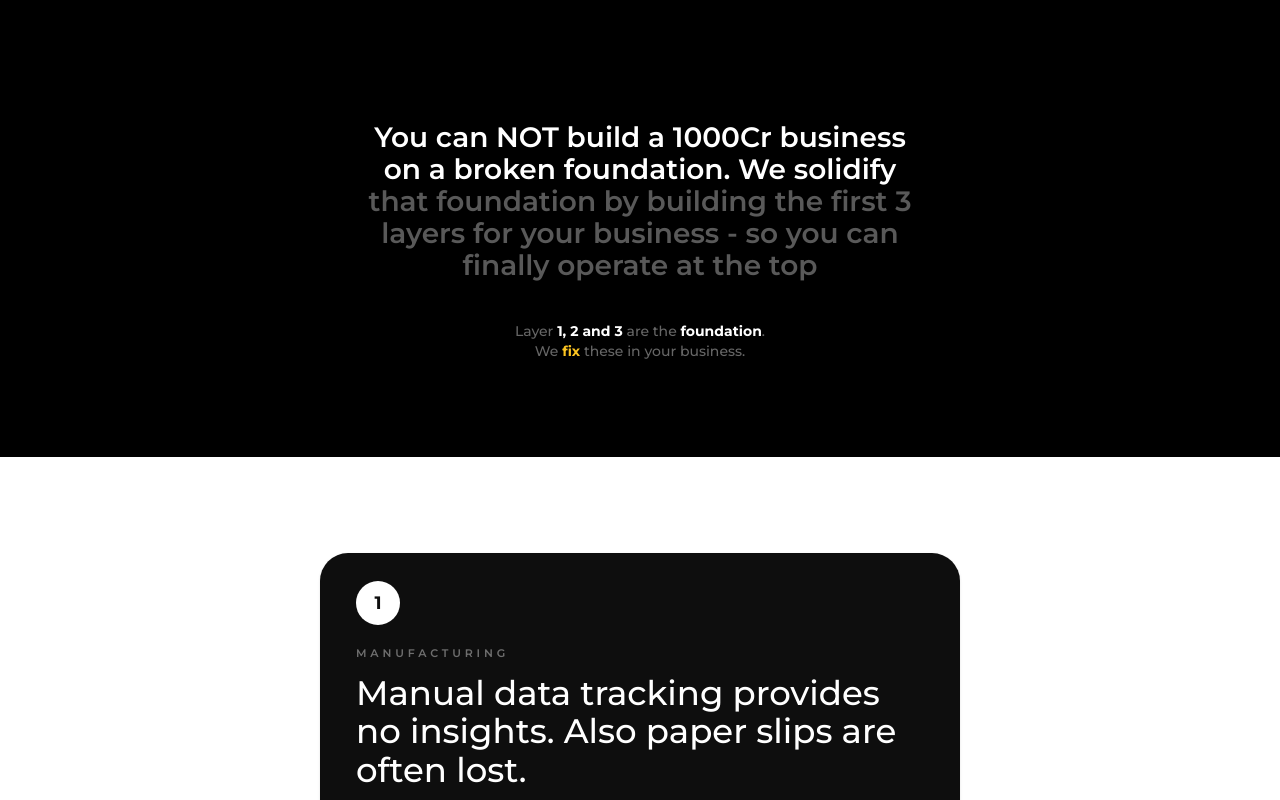
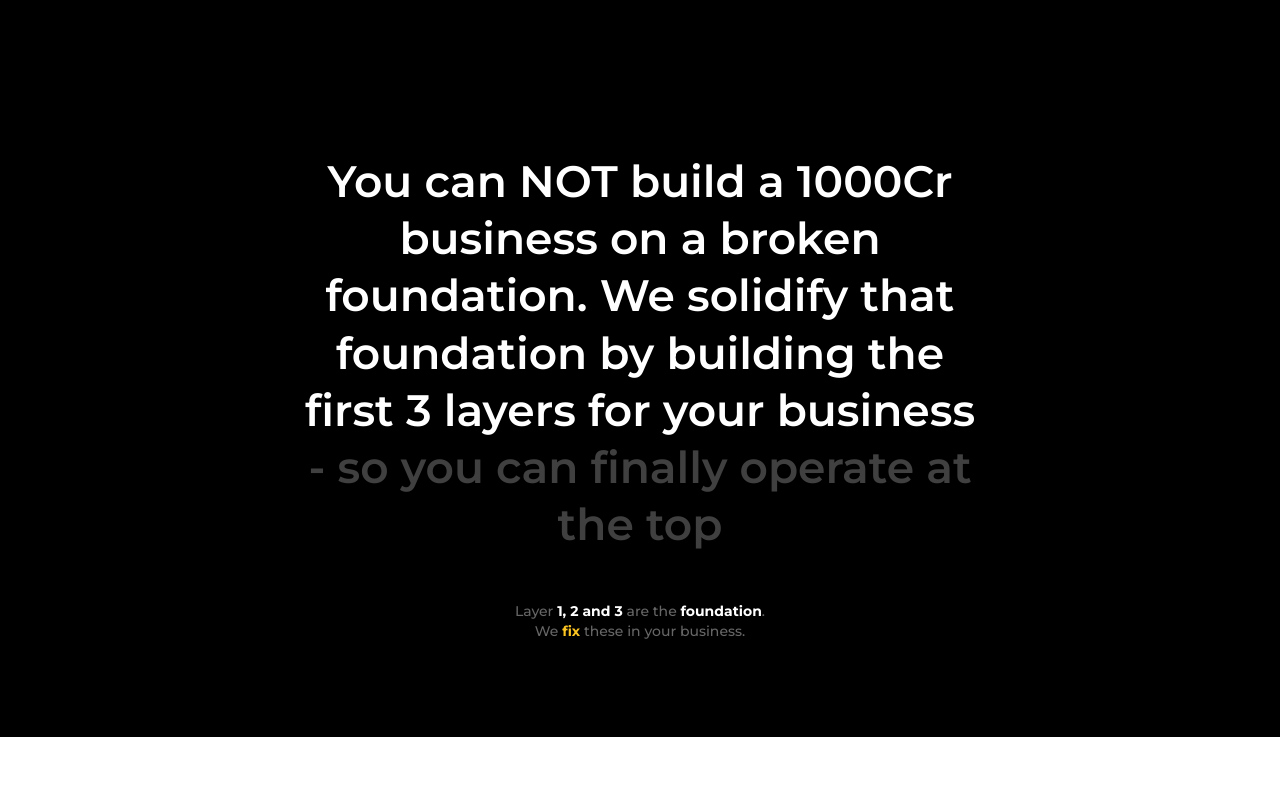
Before and after one commit to rahul-nagaura/System-for-SMEs, a Next.js app: page / in a window 1280 px wide. Shown: the part 3360-4160 px from the top of the page. Built offline with nearby package versions, Linux system fonts and the light colour scheme.

Commit message:
Auto-advance case studies carousel, scroll-reveal on What We Do text, About Us copy fixes

```diff
--- a/app/components/home/AboutUs.tsx
+++ b/app/components/home/AboutUs.tsx
@@ -6,14 +6,14 @@ export default function AboutUs() {
     <section id="about" className="text-white py-16 md:py-24 px-5" style={{ backgroundColor: "#000000" }}>
       <div className="max-w-[900px] mx-auto text-center">
         <p className="text-2xl md:text-3xl font-black leading-snug">
-          &ldquo;We make your business ready to run <span style={{ backgroundColor: GOLD }} className="px-1 text-[#0E0E0E]">without you</span> being there all the time — by creating the essential operational systems.&rdquo;
+          &ldquo;We make your business ready to run <span style={{ backgroundColor: GOLD }} className="px-1 text-[#0E0E0E]">without you</span> being there all the time — by creating the essential operational systems&rdquo;
         </p>
         <div className="mt-10 flex flex-col items-center gap-4">
           <span className="inline-flex items-center justify-center bg-white rounded-2xl p-3">
             <Image src="/iit-dhanbad.png" alt="IIT (ISM) Dhanbad" width={64} height={73} className="object-contain" />
           </span>
           <p className="text-base md:text-lg font-semibold text-white/70 max-w-xl">
-            We are a team of <b>IIT (ISM) Dhanbad</b> graduated engineers with a deep understanding of Indian SME &amp; family-business culture. Our goal is to make Indian SME businesses attractive to global talent and investors — by fixing the core operational systems they run on.
+            We are a team of <b>IIT (ISM) Dhanbad</b>{" "}graduated engineers with a deep understanding of Indian SME &amp; family-business culture. Our goal is to make Indian SME businesses attractive to global talent and investors — by fixing the core operational systems they run on.
           </p>
           <p className="mt-2 text-sm font-bold uppercase tracking-widest text-white/50">— Team, Systems for SME</p>
         </div>
--- a/app/components/home/ProductTracking.tsx
+++ b/app/components/home/ProductTracking.tsx
@@ -1,6 +1,6 @@
 "use client";
 
-import { useRef, useState } from "react";
+import { useEffect, useRef, useState } from "react";
 import Image from "next/image";
 import { GOLD } from "./theme";
 
@@ -56,18 +56,47 @@ const CASES: CaseStudy[] = [
   },
 ];
 
+// How long each card stays up before auto-advancing to the next one.
+const AUTO_ADVANCE_MS = 4000;
+
 export default function ProductTracking() {
   const [active, setActive] = useState(0);
   const [expanded, setExpanded] = useState(false);
   const [zoomSrc, setZoomSrc] = useState<string | null>(null);
+  const [isVisible, setIsVisible] = useState(false);
+  const [autoTick, setAutoTick] = useState(0); // bumped on manual nav to restart the timer
   const touchStart = useRef<{ x: number; y: number } | null>(null);
+  const sectionRef = useRef<HTMLElement>(null);
 
   const c = CASES[active];
 
   const goTo = (i: number) => {
     setActive((i + CASES.length) % CASES.length);
     setExpanded(false);
+    setAutoTick((t) => t + 1); // manual navigation gets a fresh full interval
   };
+
+  // Only auto-play while the carousel is on screen, so it's already moving
+  // by the time a scrolling user reaches it (and doesn't run in the background).
+  useEffect(() => {
+    const el = sectionRef.current;
+    if (!el) return;
+    const observer = new IntersectionObserver(([entry]) => setIsVisible(entry.isIntersecting), {
+      threshold: 0.4,
+    });
+    observer.observe(el);
+    return () => observer.disconnect();
+  }, []);
+
+  // Auto-advance to the next case study. Paused while off-screen, while a
+  // card is expanded (someone's reading), or while the zoom lightbox is open.
+  useEffect(() => {
+    if (!isVisible || expanded || zoomSrc) return;
+    const id = setInterval(() => {
+      setActive((a) => (a + 1) % CASES.length);
+    }, AUTO_ADVANCE_MS);
+    return () => clearInterval(id);
+  }, [isVisible, expanded, zoomSrc, autoTick]);
 
   const onTouchStart = (e: React.TouchEvent) => {
     const t = e.touches[0];
@@ -86,7 +115,7 @@ export default function ProductTracking() {
   };
 
   return (
-    <section className="bg-white py-16 md:py-24 px-5">
+    <section ref={sectionRef} className="bg-white py-16 md:py-24 px-5">
       <div className="max-w-[640px] mx-auto">
         <div
           className="rounded-[28px] overflow-hidden shadow-sm select-none"
--- a/app/components/home/WhatWeDo.tsx
+++ b/app/components/home/WhatWeDo.tsx
@@ -1,7 +1,47 @@
+"use client";
+
+import { useEffect, useRef, useState } from "react";
 import Image from "next/image";
 import { GOLD } from "./theme";
 
+const STATEMENT =
+  "You can NOT build a 1000Cr business on a broken foundation. We solidify that foundation by building the first 3 layers for your business - so you can finally operate at the top";
+
 export default function WhatWeDo() {
+  const words = STATEMENT.split(" ");
+  const textRef = useRef<HTMLParagraphElement>(null);
+  const [progress, setProgress] = useState(0);
+
+  // Scroll-linked reveal: words turn from dim to white as the paragraph
+  // rises up the screen. Fully white once its top nears the upper part of
+  // the viewport — starts lighting up as it enters from the bottom. A wider
+  // start-to-end span here means more scrolling is needed, i.e. slower.
+  useEffect(() => {
+    let raf = 0;
+    const update = () => {
+      const el = textRef.current;
+      if (!el) return;
+      const rect = el.getBoundingClientRect();
+      const vh = window.innerHeight;
+      const startY = vh; // enters from the bottom edge
+      const endY = vh * 0.2; // fully lit once it nears the top
+      const raw = (startY - rect.top) / (startY - endY);
+      setProgress(Math.min(1, Math.max(0, raw)));
+    };
+    const onScroll = () => {
+      cancelAnimationFrame(raf);
+      raf = requestAnimationFrame(update);
+    };
+    update();
+    window.addEventListener("scroll", onScroll, { passive: true });
+    window.addEventListener("resize", onScroll);
+    return () => {
+      cancelAnimationFrame(raf);
+      window.removeEventListener("scroll", onScroll);
+      window.removeEventListener("resize", onScroll);
+    };
+  }, []);
+
   return (
     <section id="what-we-do" className="text-white py-16 md:py-24" style={{ backgroundColor: "#000000" }}>
       <div className="max-w-[1100px] mx-auto px-5">
@@ -14,12 +54,23 @@ export default function WhatWeDo() {
         <Image src="/pyramid.png" alt="The 4 layers of a self-running business" fill sizes="(max-width:768px) 100vw, 640px" className="object-contain" />
       </div>
       <div className="max-w-[1100px] mx-auto px-5">
-        {/* Big statement — with a clear gap from the pyramid above */}
-        <p className="mt-24 md:mt-32 text-center text-[28px] font-semibold max-w-xl mx-auto leading-[32px] text-white/35">
-          <span className="text-white">You can NOT build a 1000Cr business on a broken foundation. We solidify</span> that foundation by building the first 3 layers for your business - so you can finally operate at the top
+        {/* Big statement — words light up white one by one as you scroll */}
+        <p
+          ref={textRef}
+          className="mt-28 md:mt-40 text-center text-[32px] md:text-[44px] font-semibold max-w-2xl mx-auto leading-[1.35] md:leading-[1.3]"
+        >
+          {words.map((word, i) => {
+            const threshold = i / words.length;
+            const active = progress >= threshold;
+            return (
+              <span key={i} className={`transition-colors duration-300 ${active ? "text-white" : "text-white/25"}`}>
+                {word}{" "}
+              </span>
+            );
+          })}
         </p>
         {/* Caption below the big statement */}
-        <p className="mt-10 text-center text-sm font-medium max-w-md mx-auto text-white/40">
+        <p className="mt-12 text-center text-sm font-medium max-w-md mx-auto text-white/40">
           Layer <span className="font-bold text-white">1, 2 and 3</span> are the <span className="font-bold text-white">foundation</span>.<br />
           We <span className="font-bold" style={{ color: GOLD }}>fix</span> these in your business.
         </p>
```
